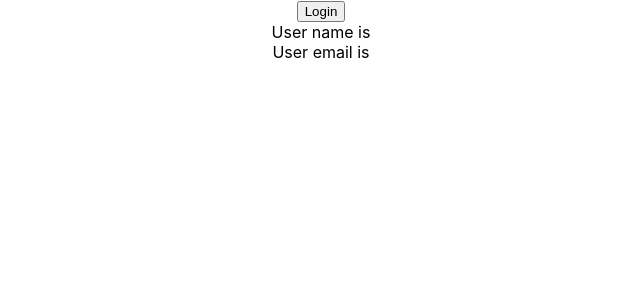
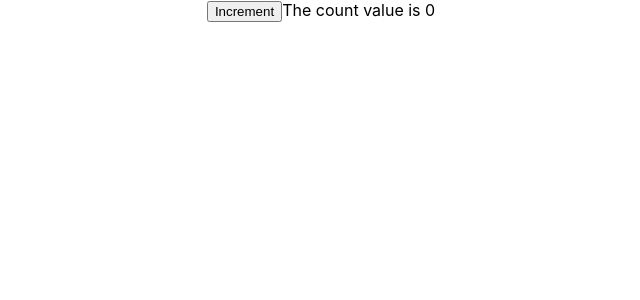
Before and after one commit to preciousnwaoha/react-typescript-demo, a React (Create React App) app: page / in a window 1280 px wide. Shown: the top 300 px of the page, without its empty margins (319-959 px from the left). Built offline with nearby package versions, Linux system fonts and the light colour scheme.

Commit message:
Class Components

```diff
--- a/src/App.tsx
+++ b/src/App.tsx
@@ -1,13 +1,11 @@
-import { UserContextProvider } from "./components/context/UserContext";
-import { User } from "./components/state/User";
+
 import "./App.css";
+import { Counter } from "./components/class/Counter";
 
 function App() {
   return (
     <div className="App">
-      <UserContextProvider>
-        <User />
-      </UserContextProvider>
+      <Counter message="The count value is" />
     </div>
   );
 }
--- /dev/null
+++ b/src/components/class/Counter.tsx
@@ -0,0 +1,28 @@
+import { Component } from "react"
+
+type CounterProps = {
+    message: String
+}
+
+type CounterState = {
+    count: number
+}
+
+export class Counter extends Component<CounterProps, CounterState> {
+    state = {
+        count: 0,
+    }
+
+    handleClick () {
+        this.setState(prevState => ({ count: prevState.count + 1}))
+    }
+
+    render () {
+        return (
+            <div>
+                <button onClick={this.handleClick}>Increment</button>
+                {this.props.message} {this.state.count}
+            </div>
+        )
+    }
+}
```
